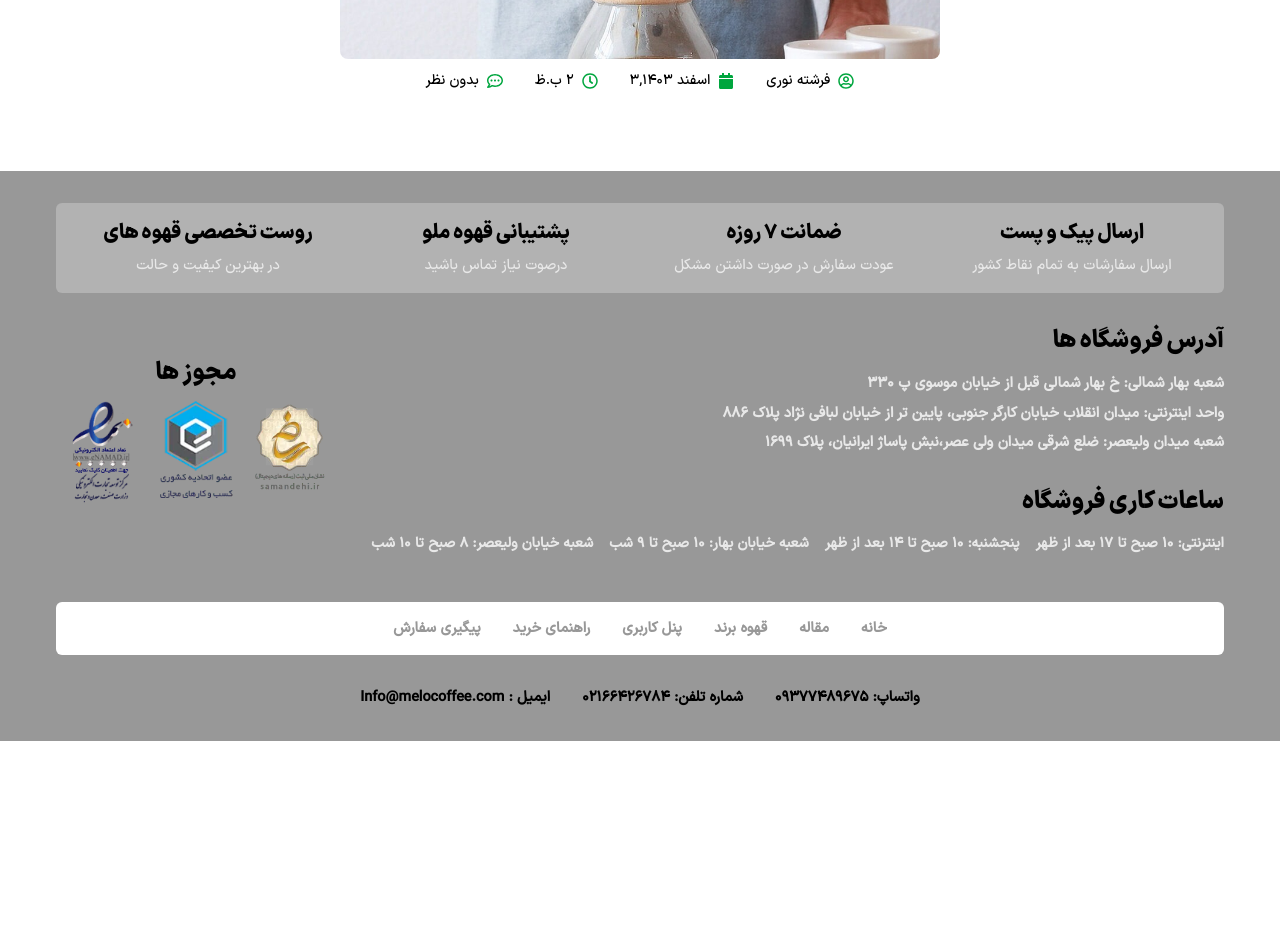
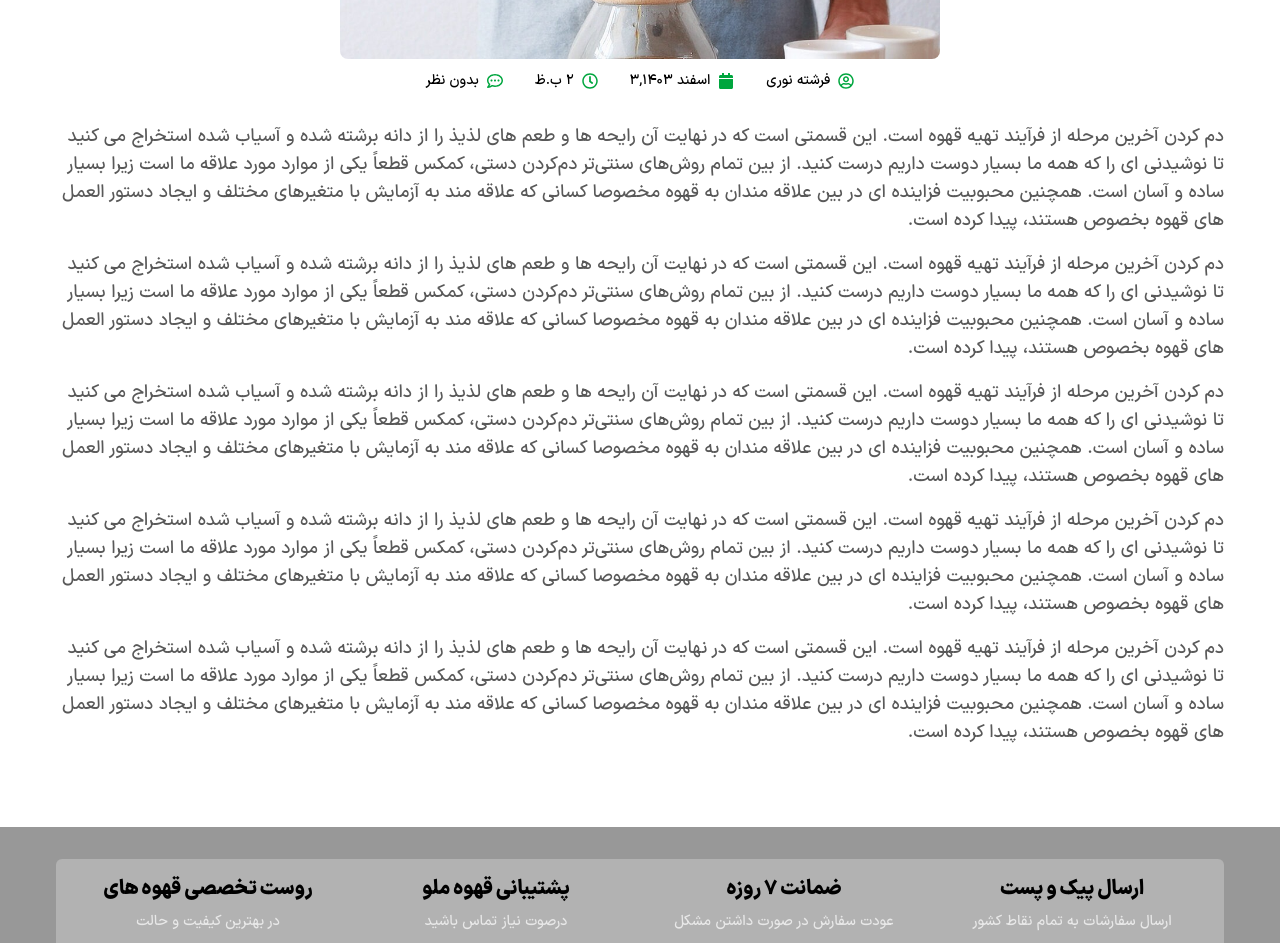
Before and after one commit to mohammadmehdidalvandii/mello-coffee, a Next.js app: page /blog/1 in a window 1280 px wide. Shown: the part 500-1443 px from the top of the page. Before the commit the page ends 1241 px from the top, so only its background shows below. Built offline with nearby package versions, Linux system fonts and the light colour scheme.

Commit message:
created section singleArticles

```diff
--- a/src/components/template/blog/SingleArticles/SingleArticles.tsx
+++ b/src/components/template/blog/SingleArticles/SingleArticles.tsx
@@ -28,6 +28,13 @@ const SingleArticles:React.FC =()=>{
                     </li>
                 </ul>
             </div>
+            <div className="block mt-8">
+                <p className="block font-iranMedium text-lg text-text mb-4">دم کردن آخرین مرحله از فرآیند تهیه قهوه است. این قسمتی است که در نهایت آن رایحه ها و طعم های لذیذ را از دانه برشته شده و آسیاب شده استخراج می کنید تا نوشیدنی ای را که همه ما بسیار دوست داریم درست کنید. از بین تمام روش‌های سنتی‌تر دم‌کردن دستی، کمکس قطعاً یکی از موارد مورد علاقه ما است زیرا بسیار ساده و آسان است. همچنین محبوبیت فزاینده ای در بین علاقه مندان به قهوه مخصوصا کسانی که علاقه مند به آزمایش با متغیرهای مختلف و ایجاد دستور العمل های قهوه بخصوص هستند، پیدا کرده است.</p>
+                <p className="block font-iranMedium text-lg text-text mb-4">دم کردن آخرین مرحله از فرآیند تهیه قهوه است. این قسمتی است که در نهایت آن رایحه ها و طعم های لذیذ را از دانه برشته شده و آسیاب شده استخراج می کنید تا نوشیدنی ای را که همه ما بسیار دوست داریم درست کنید. از بین تمام روش‌های سنتی‌تر دم‌کردن دستی، کمکس قطعاً یکی از موارد مورد علاقه ما است زیرا بسیار ساده و آسان است. همچنین محبوبیت فزاینده ای در بین علاقه مندان به قهوه مخصوصا کسانی که علاقه مند به آزمایش با متغیرهای مختلف و ایجاد دستور العمل های قهوه بخصوص هستند، پیدا کرده است.</p>
+                <p className="block font-iranMedium text-lg text-text mb-4">دم کردن آخرین مرحله از فرآیند تهیه قهوه است. این قسمتی است که در نهایت آن رایحه ها و طعم های لذیذ را از دانه برشته شده و آسیاب شده استخراج می کنید تا نوشیدنی ای را که همه ما بسیار دوست داریم درست کنید. از بین تمام روش‌های سنتی‌تر دم‌کردن دستی، کمکس قطعاً یکی از موارد مورد علاقه ما است زیرا بسیار ساده و آسان است. همچنین محبوبیت فزاینده ای در بین علاقه مندان به قهوه مخصوصا کسانی که علاقه مند به آزمایش با متغیرهای مختلف و ایجاد دستور العمل های قهوه بخصوص هستند، پیدا کرده است.</p>
+                <p className="block font-iranMedium text-lg text-text mb-4">دم کردن آخرین مرحله از فرآیند تهیه قهوه است. این قسمتی است که در نهایت آن رایحه ها و طعم های لذیذ را از دانه برشته شده و آسیاب شده استخراج می کنید تا نوشیدنی ای را که همه ما بسیار دوست داریم درست کنید. از بین تمام روش‌های سنتی‌تر دم‌کردن دستی، کمکس قطعاً یکی از موارد مورد علاقه ما است زیرا بسیار ساده و آسان است. همچنین محبوبیت فزاینده ای در بین علاقه مندان به قهوه مخصوصا کسانی که علاقه مند به آزمایش با متغیرهای مختلف و ایجاد دستور العمل های قهوه بخصوص هستند، پیدا کرده است.</p>
+                <p className="block font-iranMedium text-lg text-text mb-4">دم کردن آخرین مرحله از فرآیند تهیه قهوه است. این قسمتی است که در نهایت آن رایحه ها و طعم های لذیذ را از دانه برشته شده و آسیاب شده استخراج می کنید تا نوشیدنی ای را که همه ما بسیار دوست داریم درست کنید. از بین تمام روش‌های سنتی‌تر دم‌کردن دستی، کمکس قطعاً یکی از موارد مورد علاقه ما است زیرا بسیار ساده و آسان است. همچنین محبوبیت فزاینده ای در بین علاقه مندان به قهوه مخصوصا کسانی که علاقه مند به آزمایش با متغیرهای مختلف و ایجاد دستور العمل های قهوه بخصوص هستند، پیدا کرده است.</p>
+            </div>
         </div>
     </section>
   )
```
